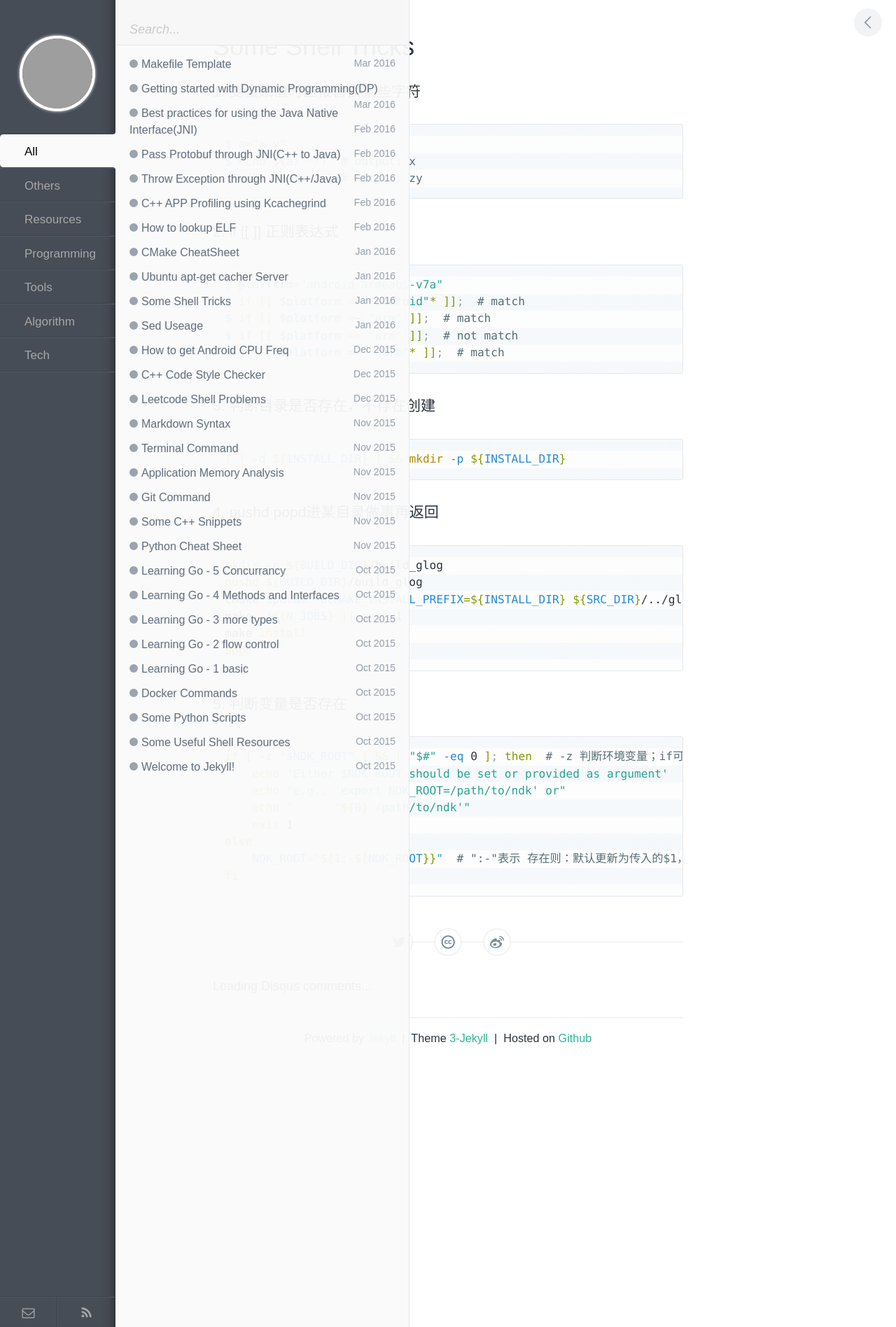
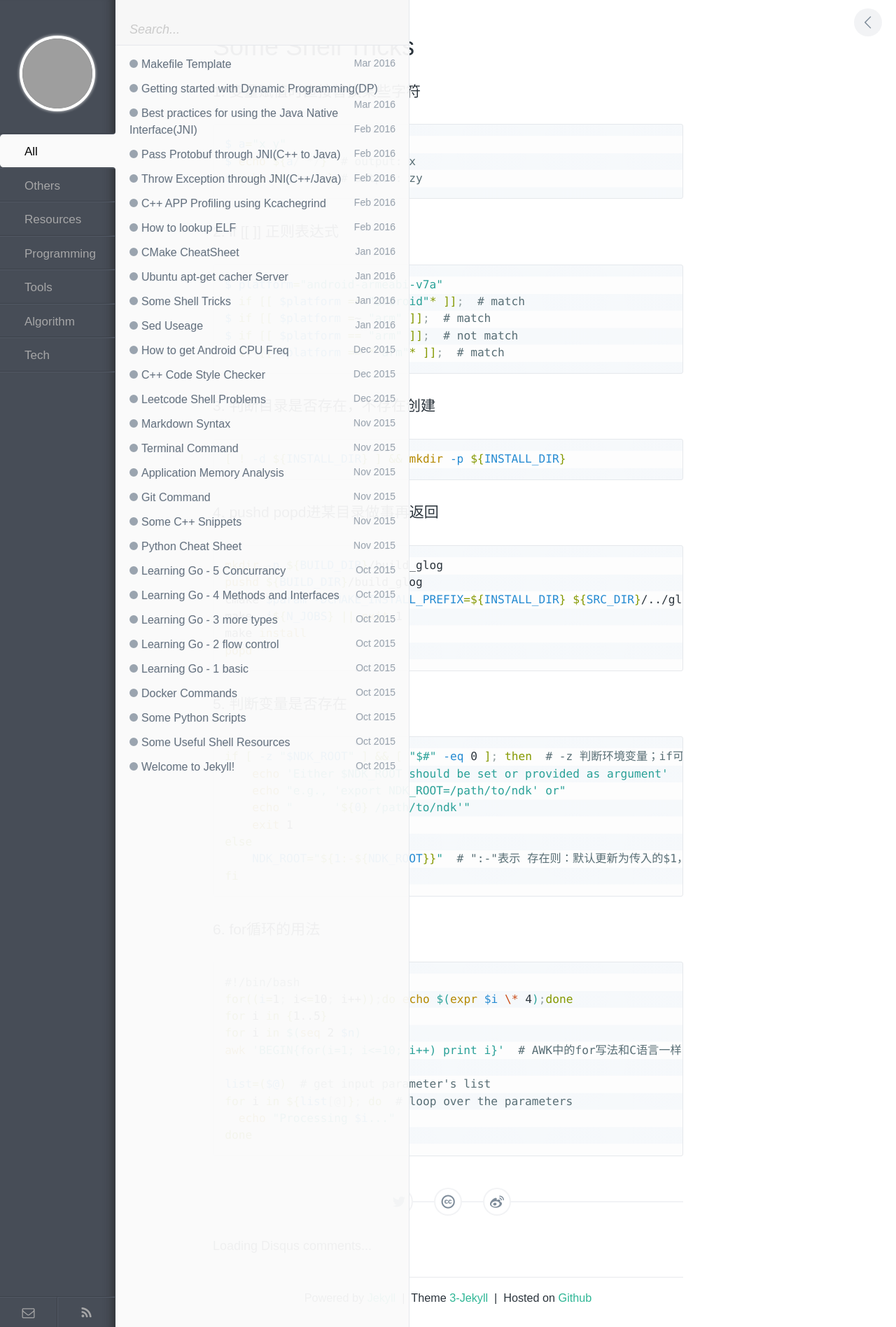
Before and after one commit to wykvictor/wykvictor.github.io, a Jekyll site: the page built from _posts/resources/2016-01-25-Some-Shell-Tricks.md, in a window 1280 px wide. Shown: the whole page at 70% size. Built offline with Jekyll 4.4.1, drawn with Linux system fonts in a browser that asks for light colours; comment, search, counter and statistics services are not loaded; grey boxes are pictures that could not be loaded.

Commit message:
update shell.md: for loop

```diff
--- a/_posts/resources/2016-01-25-Some-Shell-Tricks.md
+++ b/_posts/resources/2016-01-25-Some-Shell-Tricks.md
@@ -48,3 +48,17 @@ else
     NDK_ROOT="${1:-${NDK_ROOT}}"  # ":-"表示 存在则：默认更新为传入的$1，否则还等于原值
 fi
 {% endhighlight %}
+
+### 6. for循环的用法
+{% highlight Bash shell scripts %}
+#!/bin/bash
+for((i=1; i<=10; i++));do echo $(expr $i \* 4);done
+for i in {1..5}
+for i in $(seq 2 $n)
+awk 'BEGIN{for(i=1; i<=10; i++) print i}'  # AWK中的for写法和C语言一样
+
+list=($@)  # get input parameter's list
+for i in ${list[@]}; do  # loop over the parameters
+  echo "Processing $i..."
+done
+{% endhighlight %}
```
Also changed, not shown: _posts/resources/2015-10-09-Some-Useful-Shell-Scripts.md (+0 -1 lines).
